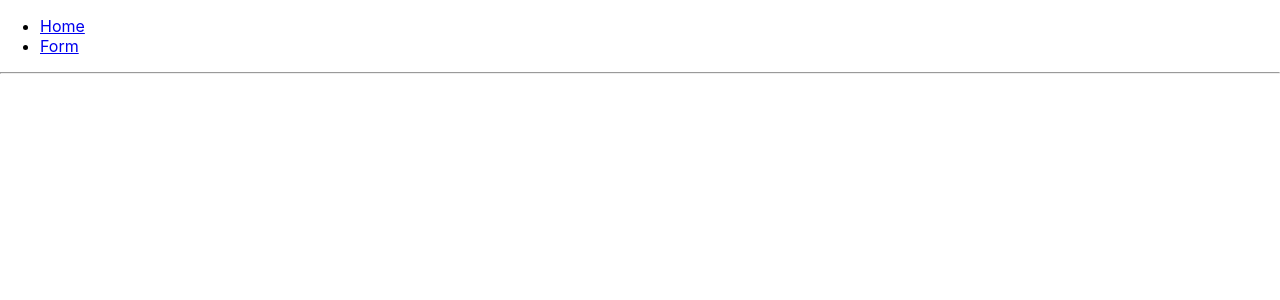
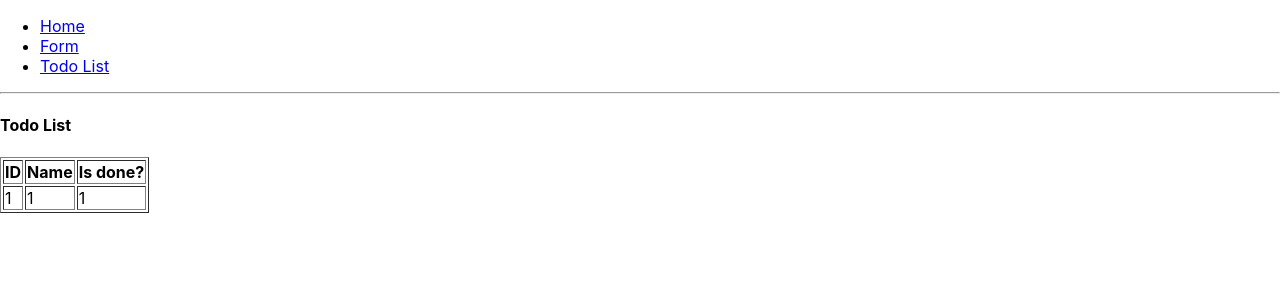
Before and after one commit to thedtv-1961/dont_delete_reactjs-1, a React (Create React App) app: page /todos in a window 1280 px wide. Shown: the top 300 px of the page. Built offline with nearby package versions, Linux system fonts and the light colour scheme.

Commit message:
Install sage and build todo list

```diff
--- a/package.json
+++ b/package.json
@@ -12,6 +12,7 @@
     "react-router-dom": "^5.2.0",
     "react-scripts": "4.0.1",
     "redux": "^4.0.5",
+    "redux-saga": "^1.1.3",
     "web-vitals": "^0.2.4"
   },
   "scripts": {
--- a/src/components/App.js
+++ b/src/components/App.js
@@ -4,6 +4,7 @@ import ProductListContainer from "../containers/ProductListContainer";
 import ProductDetailContainer from "../containers/ProductDetailContainer";
 import ProductFormContainer from "../containers/ProductFormContainer";
 import ProductFormDetailContainer from "../containers/ProductFormDetailContainer";
+import TodoListContainer from "../containers/TodoListContainer";
 
 function App() {
   return (
@@ -15,6 +16,9 @@ function App() {
           </li>
           <li>
             <Link to="/form">Form</Link>
+          </li>
+          <li>
+            <Link to="/todos">Todo List</Link>
           </li>
         </ul>
         <hr />
@@ -31,6 +35,9 @@ function App() {
           <Route path="/form">
             <ProductFormContainer />
           </Route>
+          <Route path="/todos">
+            <TodoListContainer />
+          </Route>
         </Switch>
       </Router>
     </div>
--- /dev/null
+++ b/src/containers/TodoListContainer.js
@@ -0,0 +1,31 @@
+import { Component } from 'react';
+
+class TodoListContainer extends Component {
+    constructor(props){
+        super(props);
+    }
+
+    render(){
+        return (<div>
+            <h4>Todo List</h4>
+            <table border="1">
+                <thead>
+                    <tr>
+                        <th>ID</th>
+                        <th>Name</th>
+                        <th>Is done?</th>
+                    </tr>
+                </thead>
+                <tbody>
+                    <tr>
+                        <td>1</td>
+                        <td>1</td>
+                        <td>1</td>
+                    </tr>
+                </tbody>
+            </table>
+        </div>);
+    }
+}
+
+export default TodoListContainer;
```
Also changed, not shown: 1 other file (tests, documents, lock files or other folders).
